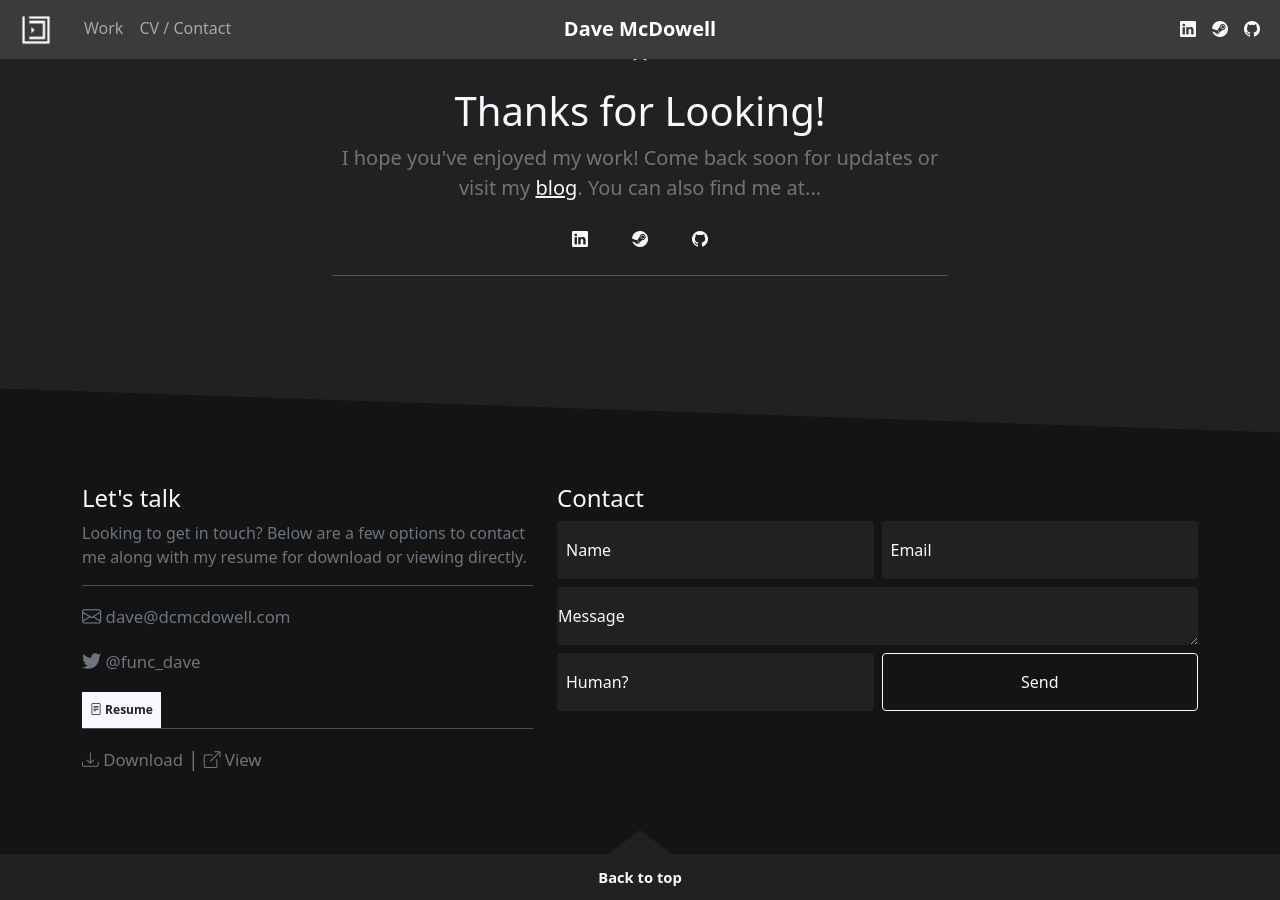
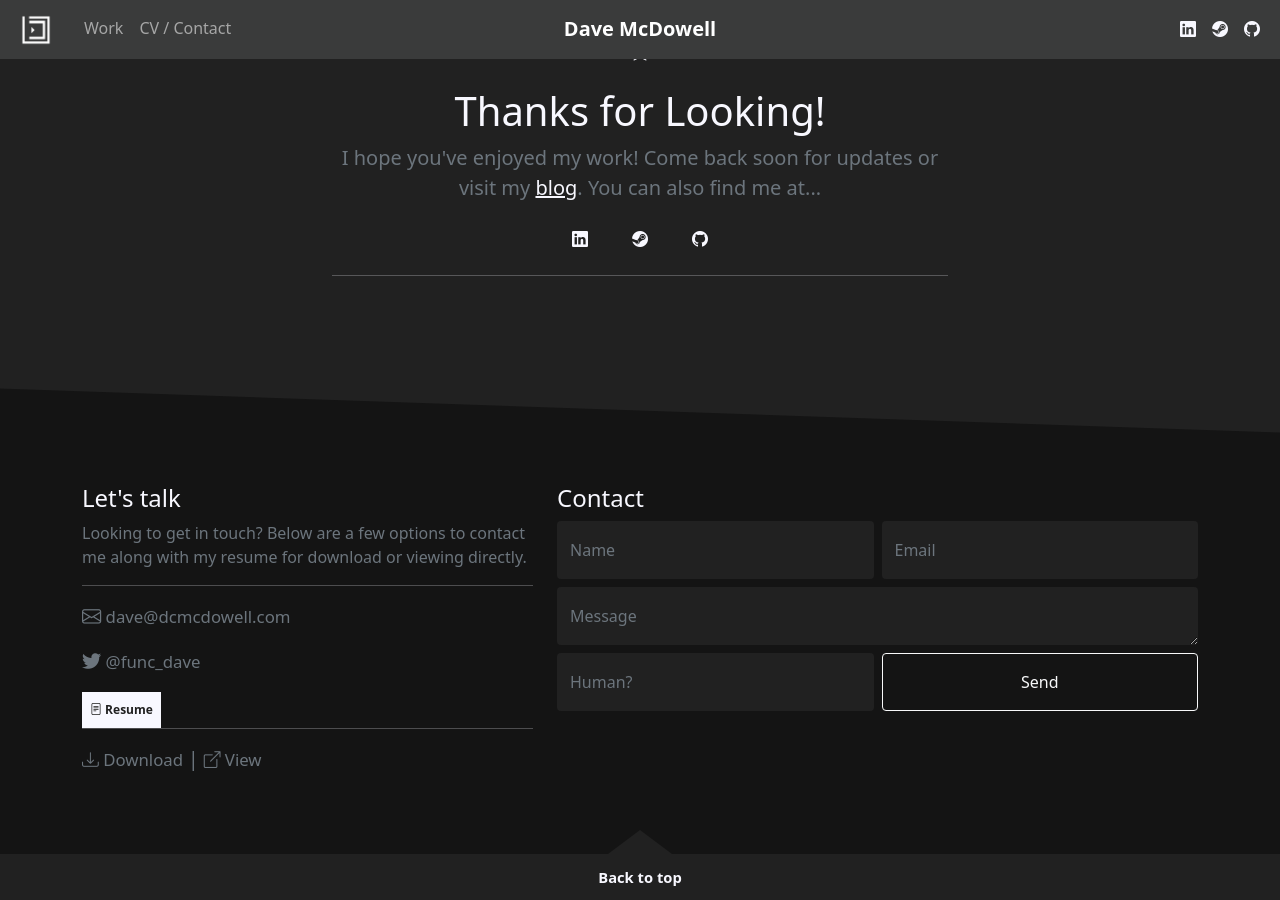
Before and after one commit to davemcdowell/portfolio, a Jekyll site: the page built from index.html, in a window 1280 px wide and 900 px high, scrolled down 953 px. Built offline with Jekyll 4.4.1, drawn with Linux system fonts in a browser that asks for light colours; nearby versions of some CDN libraries.

Commit message:
Update footer.html

```diff
--- a/_includes/footer.html
+++ b/_includes/footer.html
@@ -35,33 +35,41 @@
                     <h4>Contact</h4>
                     <form id="contact-form" class="form-horizontal needs-validation" role="form" method="post" action="" novalidate>
                         <div class="row g-2">
-                            <div class="form-floating col-sm-6 mb-2">
-                                <label for="form-name">Name</label>
+                            <div class="col-sm-6 mb-2">
+                                <div class="form-floating">
+                                    <label for="form-name" class="text-muted">Name</label>
                                     <input id="form-name" class="form-control" type="text" name="name" placeholder="Name" value="" required>
                                     <div class="valid-feedback">Looks good!</div>
                                     <div class="invalid-feedback">Please provide a name</div>
                                 </div>
-                            <div class="form-floating col-sm-6 mb-2">
-                                <label for="form-email">Email</label>
+                            </div>
+                            <div class="col-sm-6 mb-2">
+                                <div class="form-floating">
+                                    <label for="form-email" class="text-muted">Email</label>
                                     <input id="form-email" class="form-control" type="email" name="email" placeholder="Email" value="" required>
                                     <div class="valid-feedback">Looks good!</div>
                                     <div class="invalid-feedback">Please provide a valid email</div>
                                 </div>
                             </div>
+                        </div>
                         <div class="row">
-                            <div class="form-floating col-sm-12 mb-2">
-                                <label for="form-msg">Message</label>
+                            <div class="col-sm-12 mb-2">
+                                <div class="form-floating">
+                                    <label for="form-msg" class="text-muted">Message</label>
                                     <textarea id="form-msg" class="form-control" rows="4" name="message" placeholder="Message" required></textarea>
                                     <div class="valid-feedback">Looks good!</div>
                                     <div class="invalid-feedback">Please provide a message</div>
                                 </div>
                             </div>
+                        </div>
                         <div class="row g-2">
-                            <div class="form-floating col-sm-6 mb-2">
-                                <label for="form-human">Human?</label>
+                            <div class="col-sm-6 mb-2">
+                                <div class="form-floating">
+                                    <label for="form-human" class="text-muted">Human?</label>
                                     <input id="form-human" class="form-control" name="human" type="text" placeholder="2 + 3 =" required>
                                     <div class="valid-feedback">Close enough!</div>
                                     <div class="invalid-feedback">You're totally not a robot, right?</div>
+                                </div>
                             </div>
                             <div class="col-sm-6 mb-2">
                                 <button id="form-submit" class="btn btn-outline-light w-100 h-100" name="submit">Send</button>
```
Lines whose indentation alone changed are shown as unchanged.
